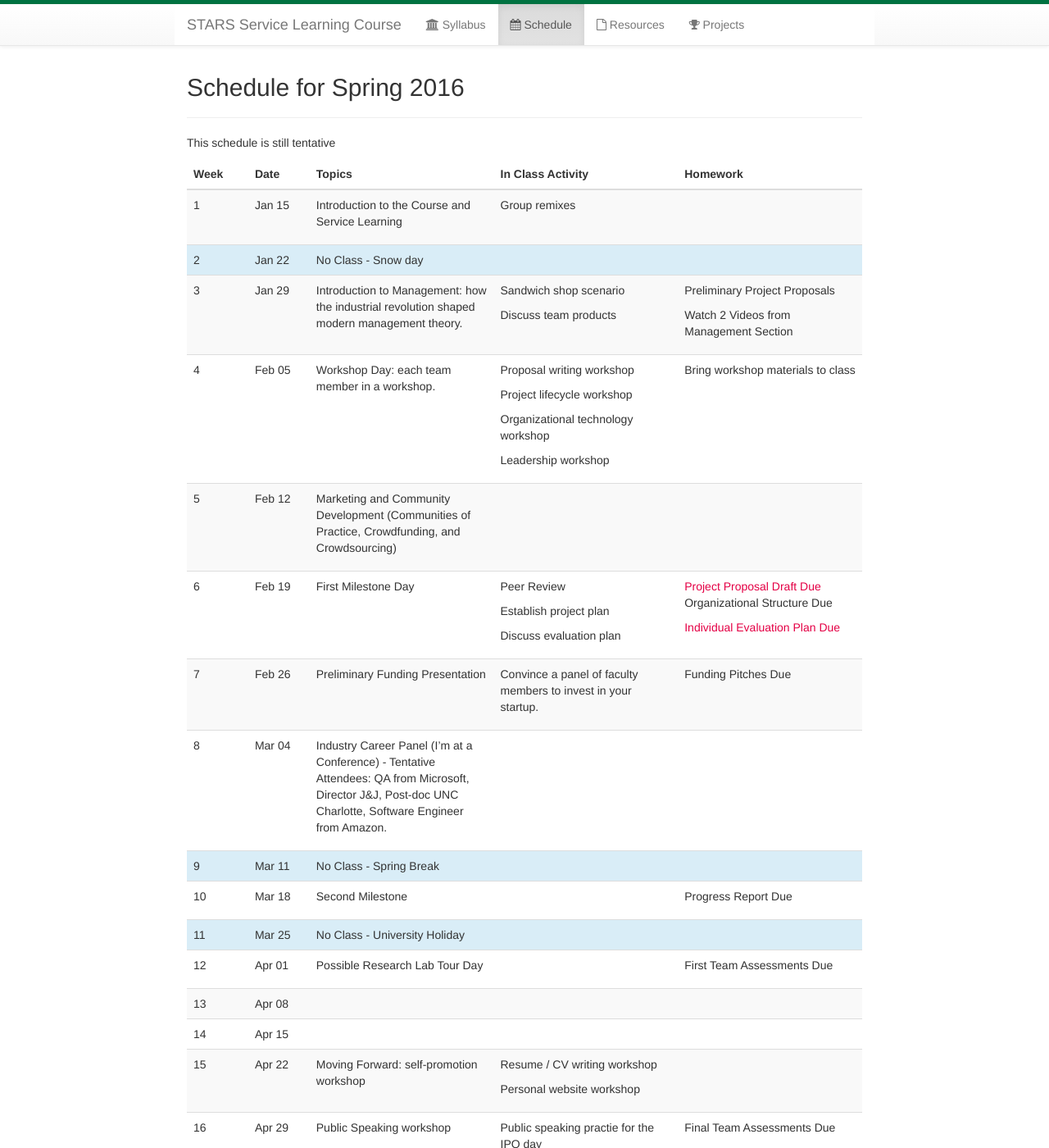
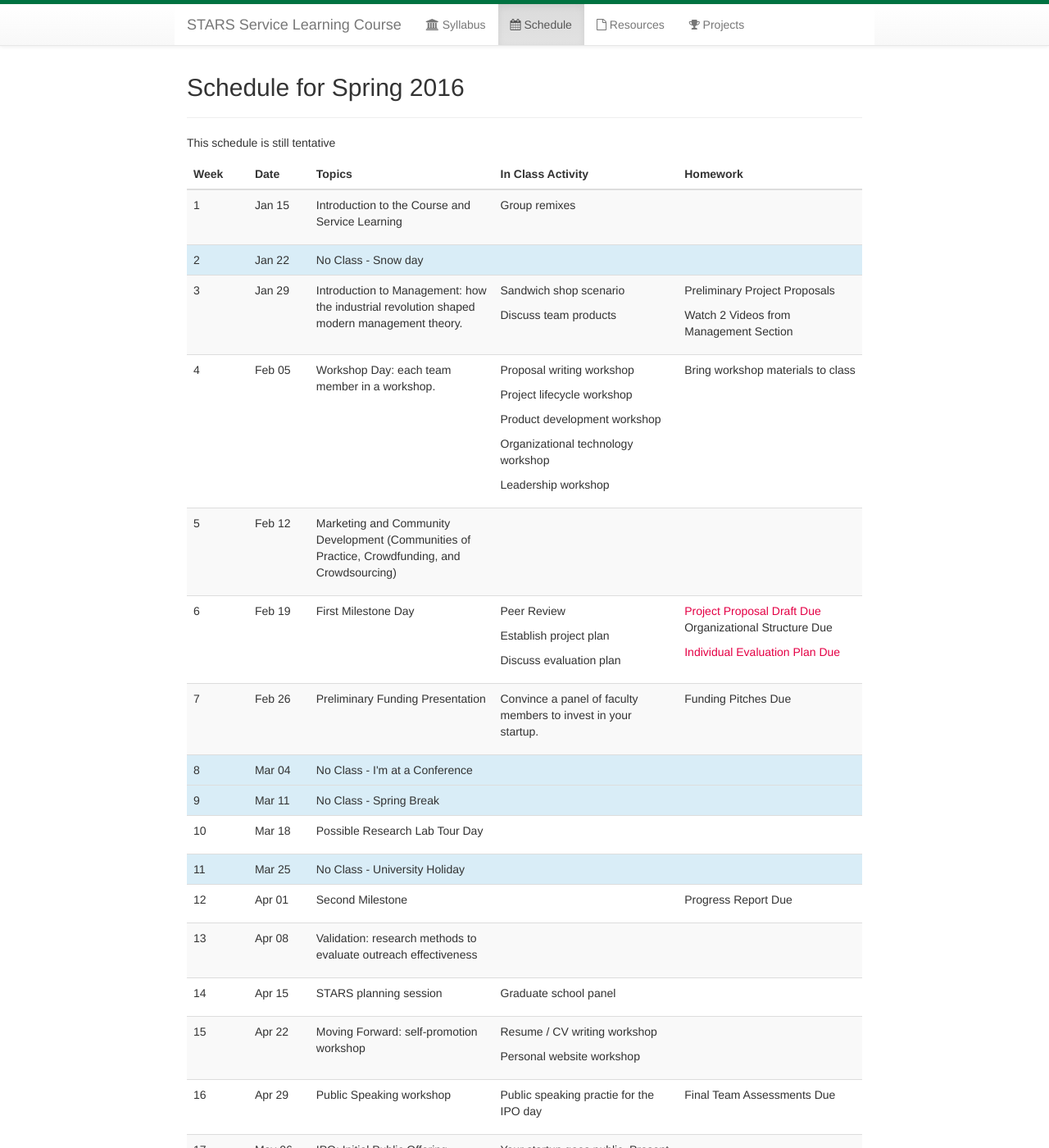
Before and after one commit to stevemacn/service-learning-course, a Jekyll site: the page built from schedule.html, in a window 1280 px wide and 1400 px high. Shown: the whole window at 82% size. Built offline with Jekyll 4.4.1, drawn with Linux system fonts in a browser that asks for light colours; nearby versions of some CDN libraries.

Commit message:
update the schedule

```diff
--- a/_data/lectures.yml
+++ b/_data/lectures.yml
@@ -12,6 +12,7 @@
 # Week 2
 #
 
+# Product Development
 -
   date: 2016-01-22
   info: Snow day! No Class
@@ -42,6 +43,7 @@
   act:
     - info: "Proposal writing workshop"
     - info: "Project lifecycle workshop"
+    - info: "Product development workshop"
     - info: "Organizational technology workshop"
     - info: "Leadership workshop"
   hw:
@@ -94,7 +96,9 @@
 #
 -
   date: 2016-3-4
-  info: "Industry Career Panel (I'm at a Conference) - Tentative Attendees: QA from Microsoft, Director J&J, Post-doc UNC Charlotte, Software Engineer from Amazon."
+  #  info: "Industry Career Panel (I'm at a Conference) - Tentative Attendees: QA from Microsoft, Director J&J, Post-doc UNC Charlotte, Software Engineer from Amazon."
+  info: "No Class - I'm at a Conference"
+  break: "No Class - I'm at a Conference"
   hw:
 
 
@@ -105,9 +109,7 @@
   break: No Class - Spring Break
 -
   date: 2016-3-18
-  info: Second Milestone
-  hw:
-    - info: "Progress Report Due"
+  info: "Possible Research Lab Tour Day"
 
 -
   date: 2016-3-25
@@ -117,19 +119,21 @@
 
 -
   date: 2016-4-1
-  info: "Possible Research Lab Tour Day"
+  info: Second Milestone
   hw:
-      - info: "First Team Assessments Due"
+    - info: "Progress Report Due"
 
 -
   date: 2016-4-8
-  info:
+  info: "Validation: research methods to evaluate outreach effectiveness"
   hw:
 
 -
   date: 2016-4-15
-  info:
+  info: "STARS planning session"
   hw:
+  act:
+    - info: "Graduate school panel"
 
 -
   date: 2016-4-22
```
